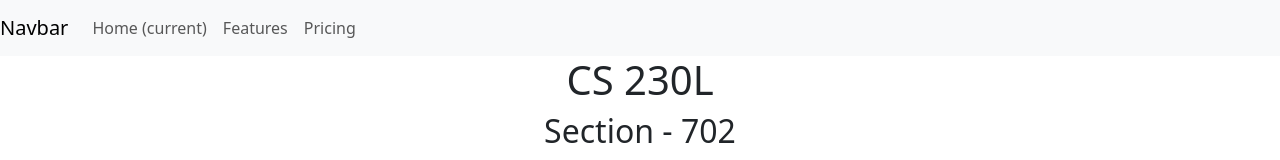
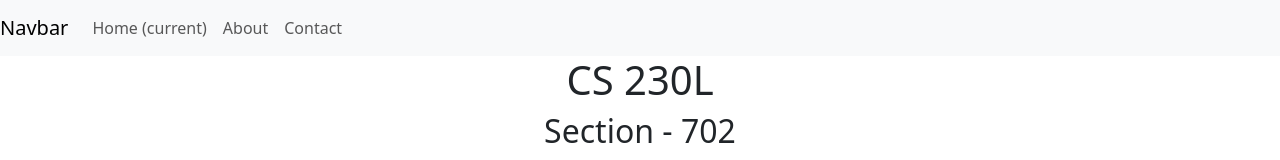
Before and after one commit to ngp00003/CS230L, a React (Create React App) app: page / in a window 1280 px wide. Shown: the top 160 px of the page. Built offline with nearby package versions, Linux system fonts and the light colour scheme.

Commit message:
Navbar Update AWS 2

```diff
--- a/src/Navbar.js
+++ b/src/Navbar.js
@@ -14,10 +14,10 @@ const Navbar = () => {
             <a className="nav-link" href="#">Home <span className="sr-only">(current)</span></a>
           </li>
           <li className="nav-item">
-            <a className="nav-link" href="#">Features</a>
+            <a className="nav-link" href="#">About</a>
           </li>
           <li className="nav-item">
-            <a className="nav-link" href="#">Pricing</a>
+            <a className="nav-link" href="#">Contact</a>
           </li>
         </ul>
       </div>
```
